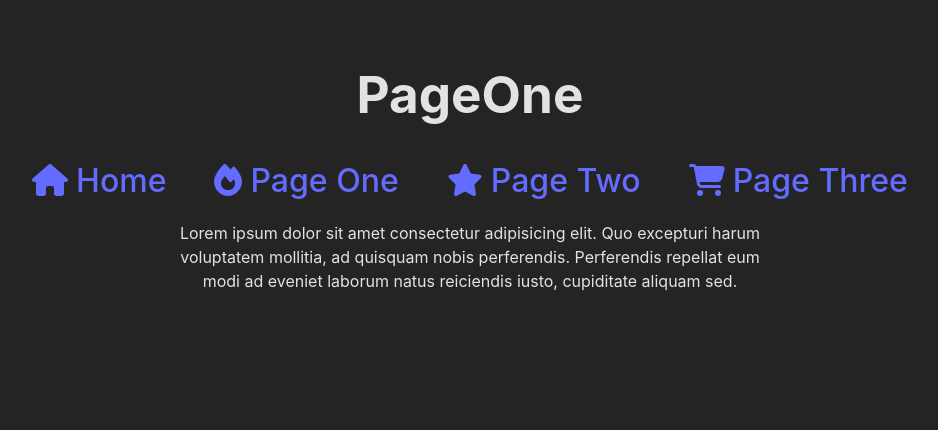
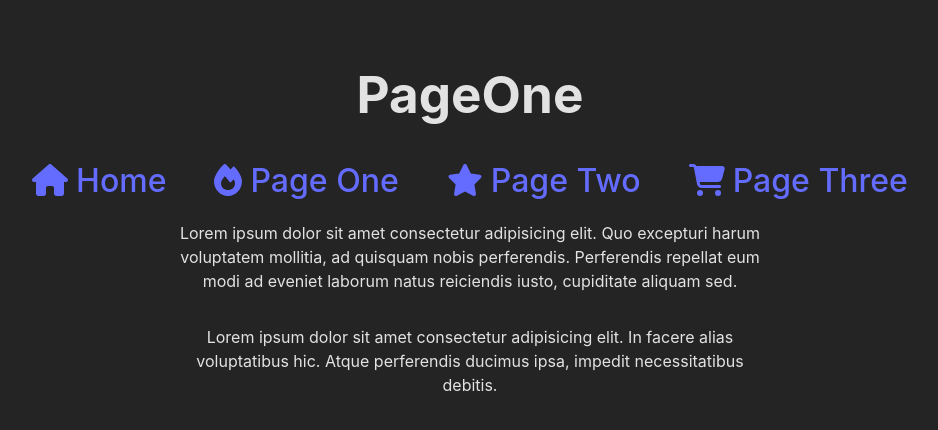
Before and after one commit to T4R0TARO/react-router-test, a React (Vite) app: page /react-router-test/pageone in a window 1280 px wide. Shown: the top 430 px of the page, without its empty margins (170-1108 px from the left). Built offline with nearby package versions, Linux system fonts and the light colour scheme.

Commit message:
add: page one

```diff
--- a/src/components/PageOne.jsx
+++ b/src/components/PageOne.jsx
@@ -12,6 +12,11 @@
         repellat eum modi ad eveniet laborum natus reiciendis iusto, cupiditate
         aliquam sed.
       </p>
+      <p>
+        Lorem ipsum dolor sit amet consectetur adipisicing elit. In facere alias
+        voluptatibus hic. Atque perferendis ducimus ipsa, impedit necessitatibus
+        debitis.
+      </p>
     </div>
   );
 }
```
